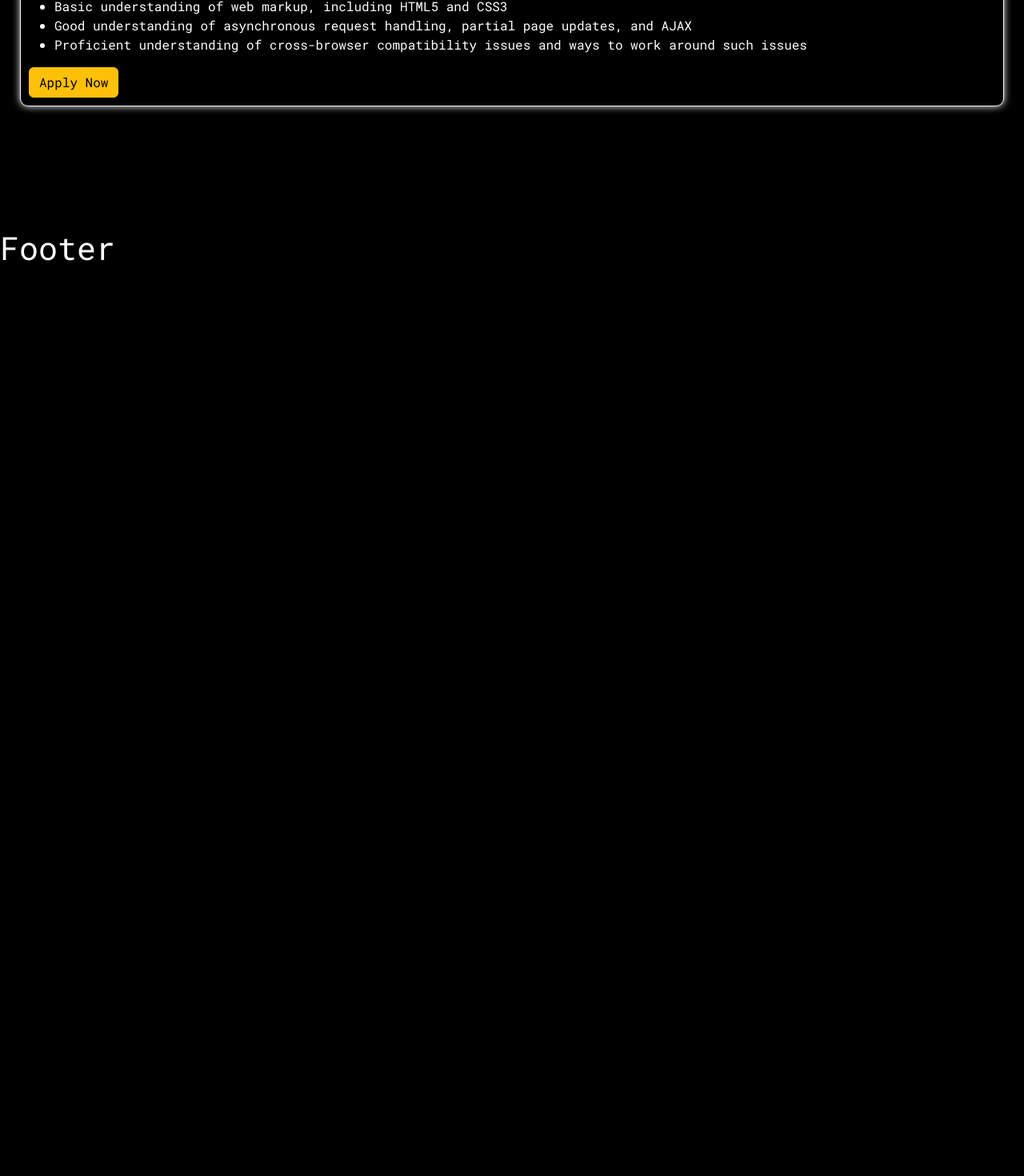
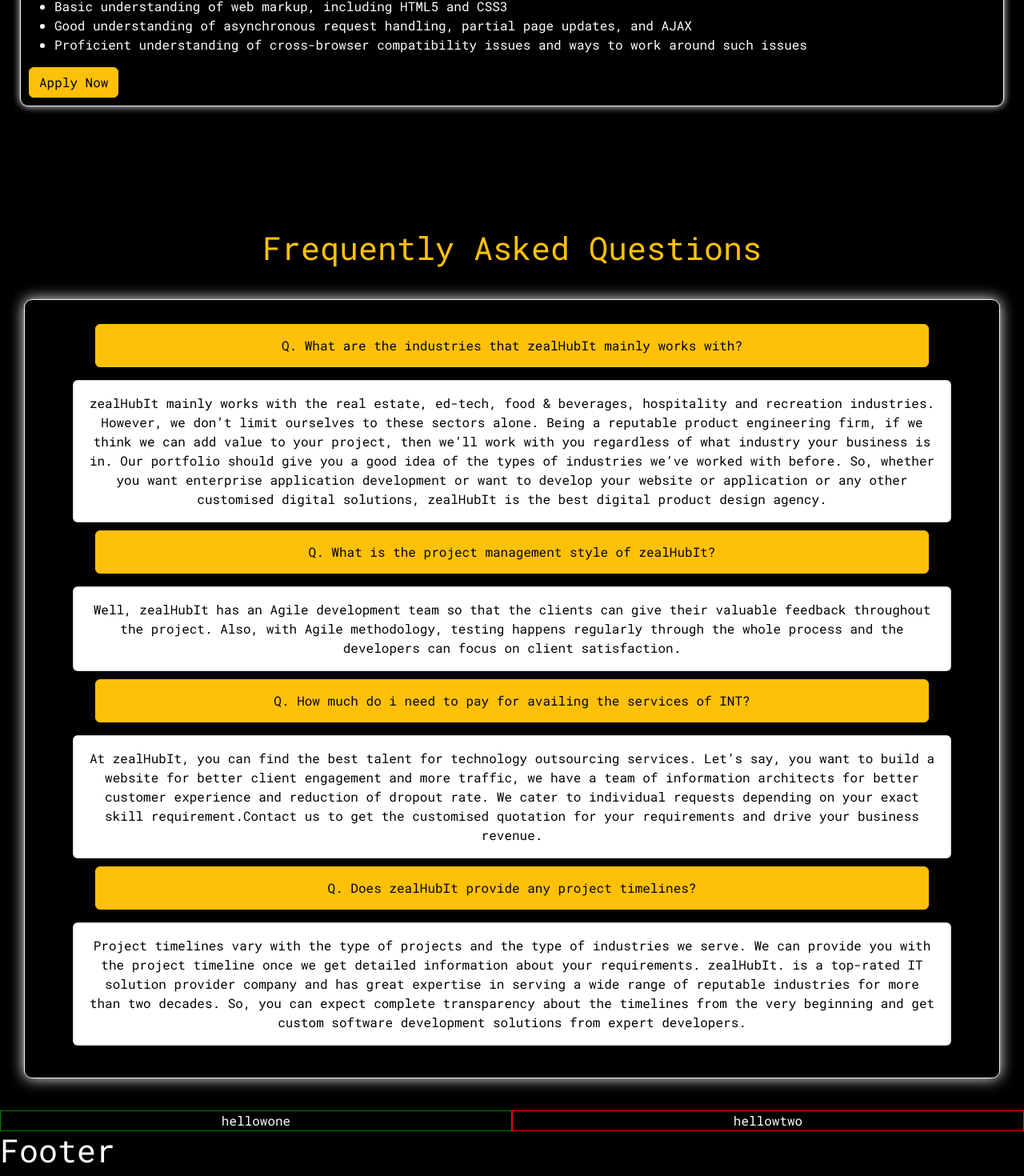
Before and after one commit to Eddi1995/zealHubIt, a React (Create React App) app in the folder zealhubit-app/: page / in a window 1280 px wide. Shown: the part 3644-5114 px from the top of the page at 80% size. Before the commit the page ends 3986 px from the top, so only its background shows below. Built offline with nearby package versions, Linux system fonts and the light colour scheme.

Commit message:
updated9

```diff
--- a/zealhubit-app/src/App.js
+++ b/zealhubit-app/src/App.js
@@ -23,9 +23,9 @@ function App() {
   <Services/>
    {/* <Customers/> */}
    <Career/>
-   {/* <Faq/>
-   <ContactUs/>
-   <Login/> */}
+    <Faq/>
+  <ContactUs/>
+   {/* <Login/> */}
    <Footer/>
 
 
--- a/zealhubit-app/src/Components/ContactUs/ContactUs.js
+++ b/zealhubit-app/src/Components/ContactUs/ContactUs.js
@@ -1,11 +1,18 @@
 
-
+import Contactstyle from "./ContactUs.module.css"
 
 
 function ContactUs(){
     return(
         <>
-        <h1>ContactUs</h1>
+         <section class={Contactstyle.ContactParent}>  {/*parent*/}
+            <div>   {/*child1*/}
+               hellowone
+            </div>
+            <div>    {/*child2*/}
+              hellowtwo
+            </div>
+         </section>
         </>
     )
 }
--- a/zealhubit-app/src/Components/ContactUs/ContactUs.module.css
+++ b/zealhubit-app/src/Components/ContactUs/ContactUs.module.css
@@ -0,0 +1,17 @@
+
+
+.ContactParent{
+    display: flex;
+}
+
+.ContactParent >div:first-child{
+    flex: 1;
+    border: 1px solid green;
+    text-align: center;
+}
+
+.ContactParent >div:nth-child(2){
+    flex: 1;
+    border: 1px solid red;
+    text-align: center;
+}
--- a/zealhubit-app/src/Components/Faq/Faq.js
+++ b/zealhubit-app/src/Components/Faq/Faq.js
@@ -1,10 +1,74 @@
-
+import Faqstyle from "./Faq.module.css"
 
 
 function Faq(){
     return(
         <>
-        <h1>Faq</h1>
+        <h2 class={Faqstyle.FaqHeading}>Frequently Asked Questions</h2>
+
+    <section class={Faqstyle.FaqParent}>
+    <div>   {/* chid1 */}
+        <p>
+         <button className="btn btn-warning" type="button" data-bs-toggle="collapse" data-bs-target="#collapseExampleOne" aria-expanded="false" aria-controls="collapseExampleOne">
+           Q. What are the industries that zealHubIt mainly works with?
+        </button>
+        </p>
+        <div className="collapse" id="collapseExampleOne" class={Faqstyle.cardBody}>
+        <div className="card card-body text-black ">
+        zealHubIt mainly works with the real estate, ed-tech, food & beverages, hospitality and recreation industries. However, we don’t limit ourselves to these sectors alone. Being a reputable product engineering firm, if we think we can add value to your project,
+         then we’ll work with you regardless of what industry your business is in. Our portfolio should give you a good idea of the types of industries we’ve worked with before.
+         So, whether you want enterprise application development or want to develop your website or application or any other customised digital solutions, zealHubIt is the best digital product design agency.
+        </div>
+        </div>
+    </div>
+
+     <div>  {/* chid2 */}
+        <p>
+         <button className="btn btn-warning" type="button" data-bs-toggle="collapse" data-bs-target="#collapseExampleTwo" aria-expanded="false" aria-controls="collapseExampleTwo">
+           Q. What is the project management style of zealHubIt?
+        </button>
+        </p>
+        <div className="collapse" id="collapseExampleTwo" class={Faqstyle.cardBody} >
+        <div className="card card-body text-black ">
+        Well, zealHubIt has an Agile development team so that the clients can give their valuable feedback throughout the project.
+         Also, with Agile methodology, testing happens regularly through the whole process and the developers can focus on client satisfaction.
+        </div>
+        </div>
+    </div>
+
+    <div>  {/* chid3 */}
+        <p>
+         <button className="btn btn-warning" type="button" data-bs-toggle="collapse" data-bs-target="#collapseExampleThree" aria-expanded="false" aria-controls="collapseExampleTwo">
+           Q. How much do i need to pay for availing the services of INT?
+        </button>
+        </p>
+        <div className="collapse" id="collapseExampleThree" class={Faqstyle.cardBody} >
+        <div className="card card-body text-black ">
+        At zealHubIt, you can find the best talent for technology outsourcing services. Let’s say, you want to build a website for better client engagement and more traffic,
+        we have a team of information architects for better customer experience and reduction of dropout rate. We cater to individual requests depending on your exact skill requirement.Contact us to get the customised quotation for your requirements and drive your business revenue.
+        </div>
+        </div>
+    </div>
+
+    <div>   {/* chid4 */}
+        <p>
+         <button className="btn btn-warning" type="button" data-bs-toggle="collapse" data-bs-target="#collapseExampleFour" aria-expanded="false" aria-controls="collapseExampleTwo">
+           Q. Does zealHubIt provide any project timelines?
+        </button>
+        </p>
+        <div className="collapse" id="collapseExampleFour" class={Faqstyle.cardBody} >
+        <div className="card card-body text-black ">
+        Project timelines vary with the type of projects and the type of industries we serve. We can provide you with the project timeline once we get detailed information about your requirements. zealHubIt.
+         is a top-rated IT solution provider company and has great expertise in serving a wide range of reputable industries for more than two decades. So, you can expect complete transparency about the timelines
+          from the very beginning and get custom software development solutions from expert developers.
+        </div>
+        </div>
+    </div>
+
+    </section>
+
+
+
         </>
     )
 }
--- a/zealhubit-app/src/Components/Faq/Faq.module.css
+++ b/zealhubit-app/src/Components/Faq/Faq.module.css
@@ -0,0 +1,124 @@
+.FaqHeading{
+    font-size: 40px;
+    color: #ffc107;
+}
+
+.FaqParent{
+    border: 1px solid whitesmoke;
+    text-align: center;
+    padding: 30px;
+    margin-left: 200px;
+    margin-right: 200px;
+    margin-top: 40px;
+    margin-bottom: 40px;
+    border-radius: 10px;
+    box-shadow: 0px 0px 18px whitesmoke;
+}
+
+.FaqParent button{
+    width: 70%;
+    padding: 16px;
+}
+.cardBody{
+    margin-left: 100px;
+    margin-right: 100px;
+    text-align: center;
+    margin-bottom: 10px;
+}
+
+@media only screen and (max-device-width:600px){
+    .FaqHeading{
+        font-size: 20px;
+        color: #ffc107;
+        text-align: center;
+    }
+
+    .FaqParent{
+        border: 1px solid whitesmoke;
+        text-align: center;
+        padding: 30px;
+        margin-left: 12px;
+        margin-right: 12px;
+        margin-top: 40px;
+        margin-bottom: 40px;
+        border-radius: 10px;
+        box-shadow: 0px 0px 18px whitesmoke;
+    }
+    .FaqParent button{
+        width: 300px;
+        padding: 14px;
+    }
+    .cardBody{
+        margin-left: 10px;
+        margin-right: 10px;
+        text-align: center;
+        margin-bottom: 10px;
+    }
+
+}
+
+@media only screen and (min-device-width:601px) and (max-device-width:1100px){
+
+    .FaqHeading{
+        /* font-size: 20px; */
+        color: #ffc107;
+        text-align: center;
+    }
+
+    .FaqParent{
+        border: 1px solid whitesmoke;
+        text-align: center;
+        padding: 30px;
+        margin-left: 30px;
+        margin-right: 30px;
+        margin-top: 40px;
+        margin-bottom: 40px;
+        border-radius: 10px;
+        box-shadow: 0px 0px 18px whitesmoke;
+    }
+    .FaqParent button{
+        width: 90%;
+        padding: 14px;
+
+    }
+    .cardBody{
+        margin-left: 30px;
+        margin-right: 30px;
+        text-align: center;
+        margin-bottom: 10px;
+    }
+
+}
+
+@media only screen and (min-device-width:1101px) and (max-device-width:1600px){
+
+    .FaqHeading{
+        /* font-size: 20px; */
+        color: #ffc107;
+        text-align: center;
+    }
+
+    .FaqParent{
+        border: 1px solid whitesmoke;
+        text-align: center;
+        padding: 30px;
+        margin-left: 30px;
+        margin-right: 30px;
+        margin-top: 40px;
+        margin-bottom: 40px;
+        border-radius: 10px;
+        box-shadow: 0px 0px 18px whitesmoke;
+    }
+    .FaqParent button{
+        width: 90%;
+        padding: 14px;
+
+    }
+    .cardBody{
+        margin-left: 30px;
+        margin-right: 30px;
+        text-align: center;
+        margin-bottom: 10px;
+    }
+
+}
```
